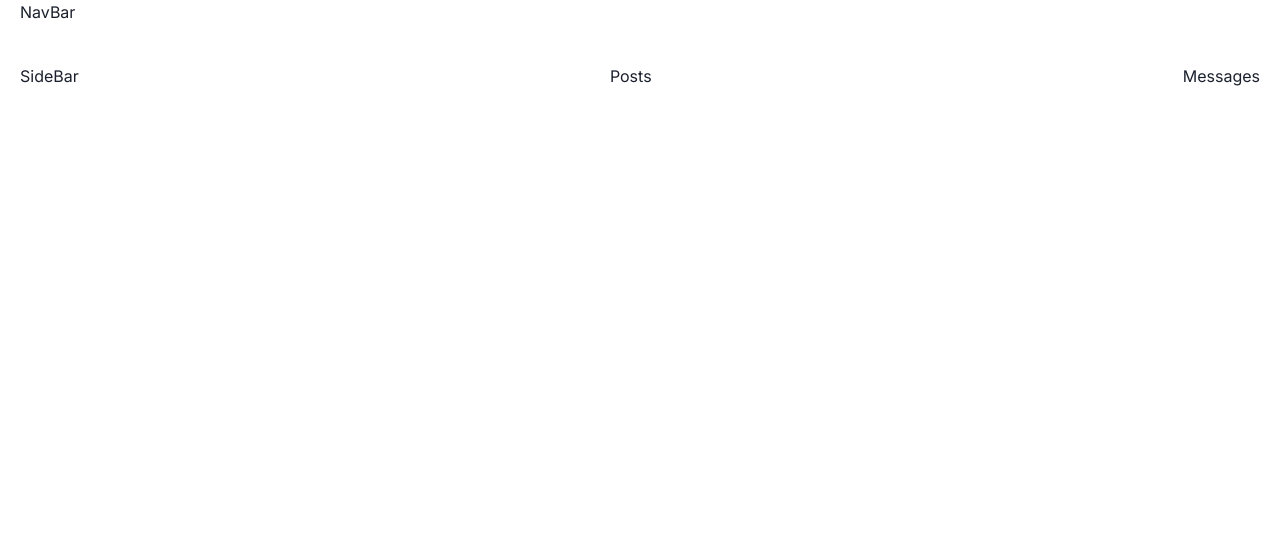
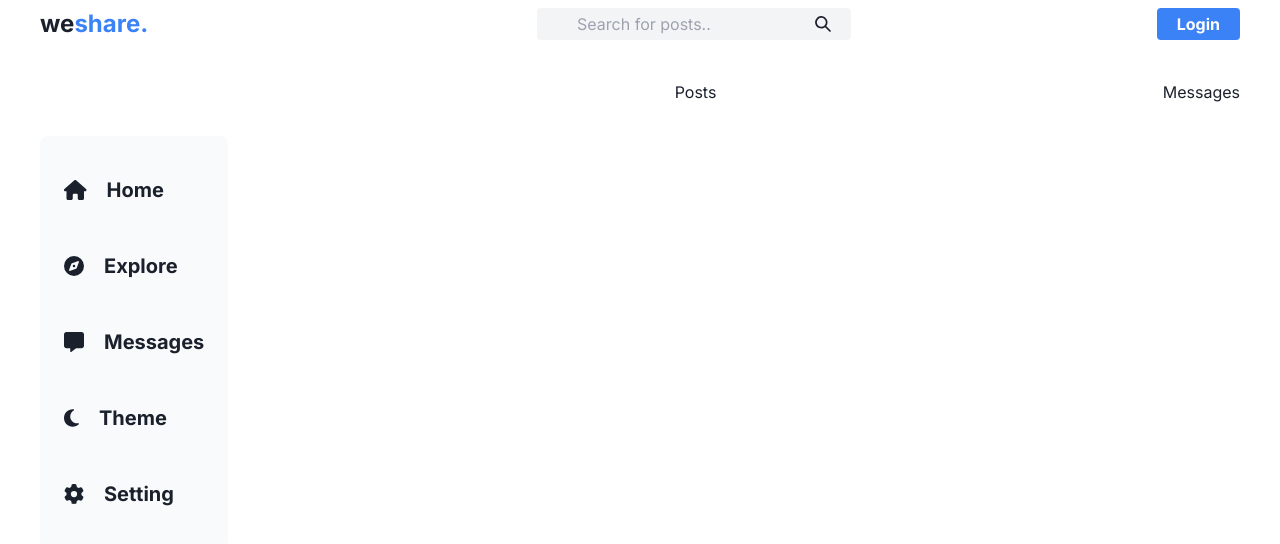
Before and after one commit to AnassElhaoussi/weshare, a React (Create React App) app: page / in a window 1280 px wide. Shown: the top 544 px of the page. Built offline with nearby package versions, Linux system fonts and the light colour scheme; a web font is replaced by a local one.

Commit message:
adding navbar and sidebar and make them responsive

```diff
--- a/package.json
+++ b/package.json
@@ -3,9 +3,12 @@
   "version": "0.1.0",
   "private": true,
   "dependencies": {
+    "@chakra-ui/icons": "^2.0.2",
     "@chakra-ui/react": "^2.2.1",
     "@emotion/react": "^11.9.3",
     "@emotion/styled": "^11.9.3",
+    "@fortawesome/free-solid-svg-icons": "^6.1.1",
+    "@fortawesome/react-fontawesome": "^0.2.0",
     "@testing-library/jest-dom": "^5.16.4",
     "@testing-library/react": "^13.3.0",
     "@testing-library/user-event": "^13.5.0",
--- a/src/App.js
+++ b/src/App.js
@@ -11,9 +11,11 @@ function App() {
 
   return (
     <ChakraProvider>
-      <div className='font-body flex flex-col gap-10  px-5'>
-          <NavBar />
-          <div className='flex justify-between'>
+      <div className={darkTheme ? 'dark' : 'font-body flex flex-col gap-20'}>
+          <div>
+            <NavBar />
+          </div>
+          <div className='flex justify-between px-10'>
             <SideBar />
             <Posts />
             <Messages />
--- a/src/components/NavBar.jsx
+++ b/src/components/NavBar.jsx
@@ -1,9 +1,25 @@
 
 import React from 'react'
+import {SearchIcon} from '@chakra-ui/icons'
 
 const NavBar = () => {
   return (
-    <div>NavBar</div>
+    <div className="fixed top-0 left-10 right-10 flex justify-between py-2">
+        <h1 className='text-2xl font-bold'>we<span className='text-blue-500'>share.</span></h1>
+        <div className='relative'>
+            <input type="text" placeholder='Search for posts..' className='bg-gray-100 py-1 px-10 rounded outline-none' />
+            <SearchIcon className="absolute right-5 top-2 cursor-pointer" />
+        </div>
+        <div className='relative'>
+            <button
+            className='absolute right-0 bg-blue-500 py-1 px-5 rounded font-bold
+            text-white hover:bg-white hover:border-2 hover:border-blue-500
+            hover:text-blue-500 transition-all'
+            >Login</button>
+
+        </div>
+
+    </div>
   )
 }
 
--- a/src/components/SideBar.jsx
+++ b/src/components/SideBar.jsx
@@ -1,9 +1,35 @@
 
 import React from 'react'
+import { Avatar } from '@chakra-ui/react'
+import { FontAwesomeIcon } from '@fortawesome/react-fontawesome'
+import { faHouse, faCompass, faMessage, faMoon, faGear } from "@fortawesome/free-solid-svg-icons";
+
 
 const SideBar = () => {
   return (
-    <div>SideBar</div>
+    <div className='flex flex-col gap-12 text-xl mt-14 cursor-pointer bg-gray-50 px-6 py-10 rounded-lg font-bold'>
+      <div className='flex gap-5 items-center'>
+        <FontAwesomeIcon icon={faHouse} />
+        <h3 className='md:flex hidden'>Home</h3>
+      </div>
+      <div className='flex gap-5 items-center'>
+        <FontAwesomeIcon icon={faCompass} />
+        <h3 className='md:flex hidden'>Explore</h3>
+      </div>
+      <div className='flex gap-5 items-center'>
+        <FontAwesomeIcon icon={faMessage} />
+        <h3 className='md:flex hidden'>Messages</h3>
+      </div>
+      <div className='flex gap-5 items-center'>
+        <FontAwesomeIcon icon={faMoon} />
+        <h3 className='md:flex hidden'>Theme</h3>
+      </div>
+       <div className='flex gap-5 items-center'>
+        <FontAwesomeIcon icon={faGear} />
+        <h3 className='md:flex hidden'>Setting</h3>
+       </div>
+
+    </div>
   )
 }
 
```
Also changed, not shown: 1 other file (tests, documents, lock files or other folders).
